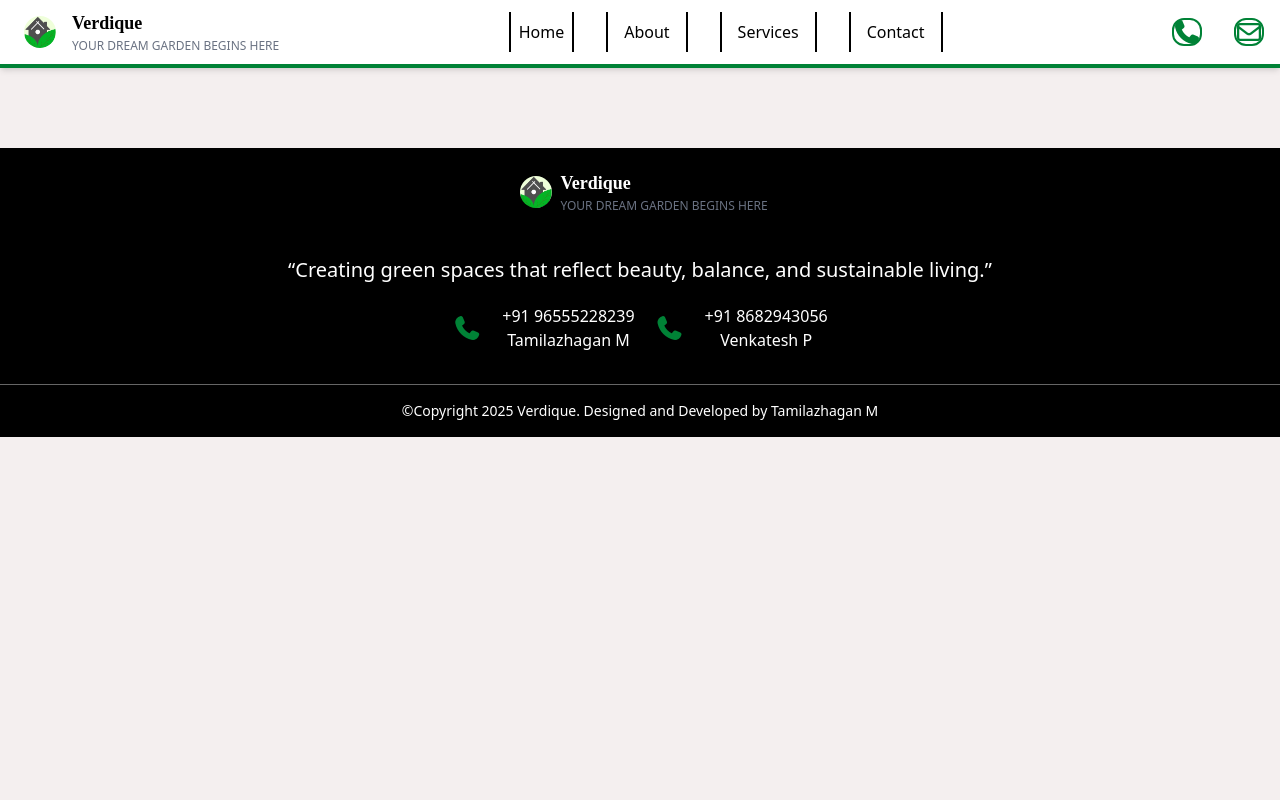
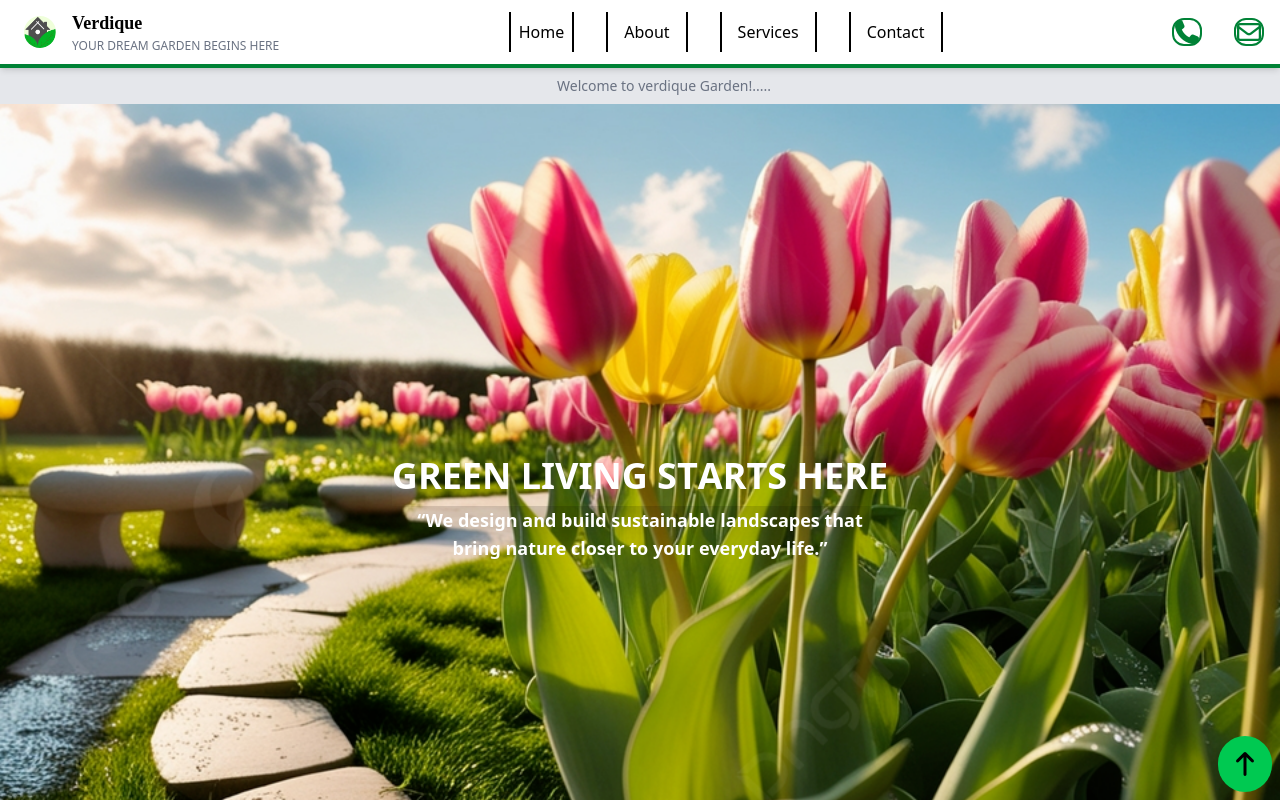
Before and after one commit to TamilazhaganM/verdique, a React (Vite) app: page / in a window 1280 px wide. Shown: the top 800 px of the page. Built offline with nearby package versions, Linux system fonts and the light colour scheme; a web font is replaced by a local one.

Commit message:
service section add

```diff
--- a/src/App.jsx
+++ b/src/App.jsx
@@ -16,15 +16,7 @@ function App() {
       <Router>
         <Navbar />
         <Routes>
-          <Route
-            path="/home"
-            element={
-              <>
-                <Welcomebar />
-                <Home />
-              </>
-            }
-          />
+          <Route path="/" element={<Home />} />
           <Route path="/landscape" element={<Landscape />} />
           <Route path="/agricultural-services" element={<Agriculture />} />
           <Route path="/garden-maintenance" element={<Garden />} />
--- a/src/Components/Home.jsx
+++ b/src/Components/Home.jsx
@@ -3,9 +3,11 @@ import homebg from "./../assets/home.jpg";
 import Offer from "./Offer";
 import Projects from "./Projects";
 import Services from "./Services";
+import Welcomebar from "./Welcomebar";
 const Home = () => {
   return (
     <div id="home">
+    <Welcomebar/>
       <div
         className="relative bg-cover bg-center h-screen text-white"
         style={{ backgroundImage: `url(${homebg})` }}
```
